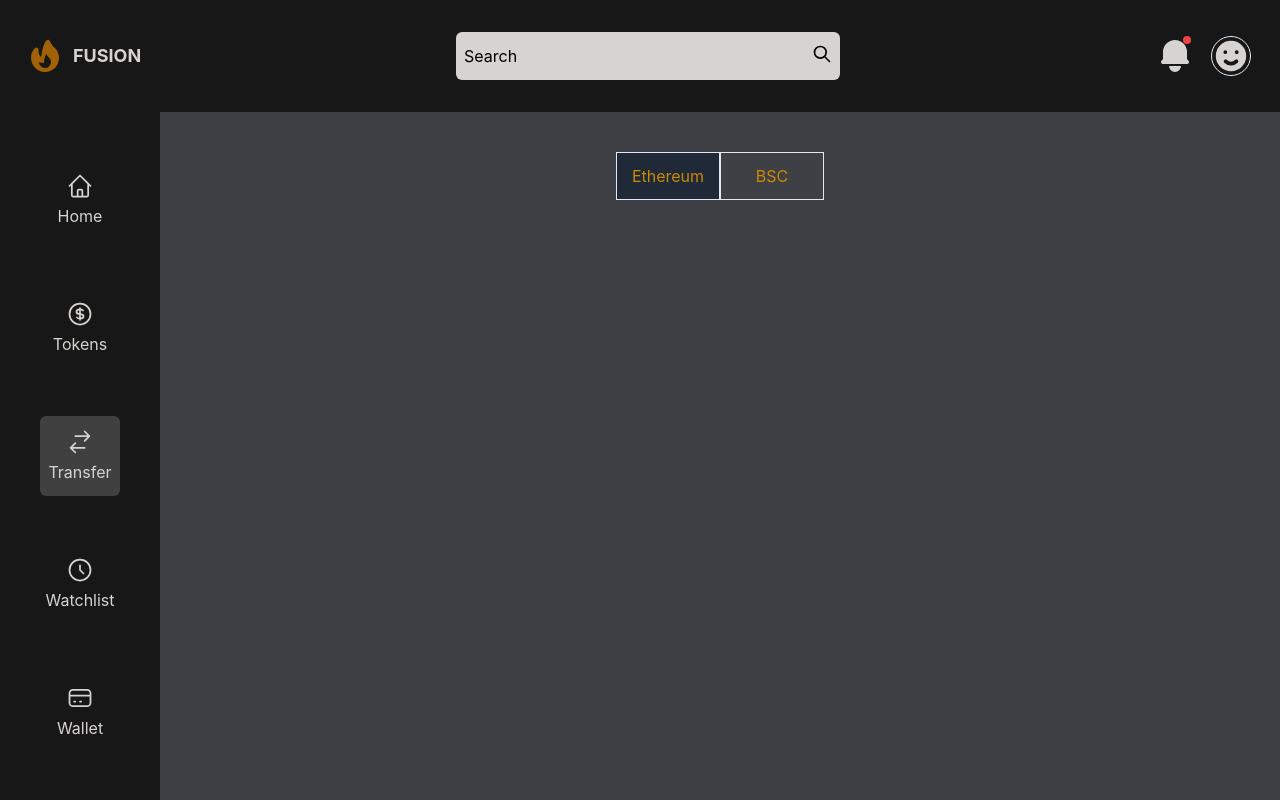
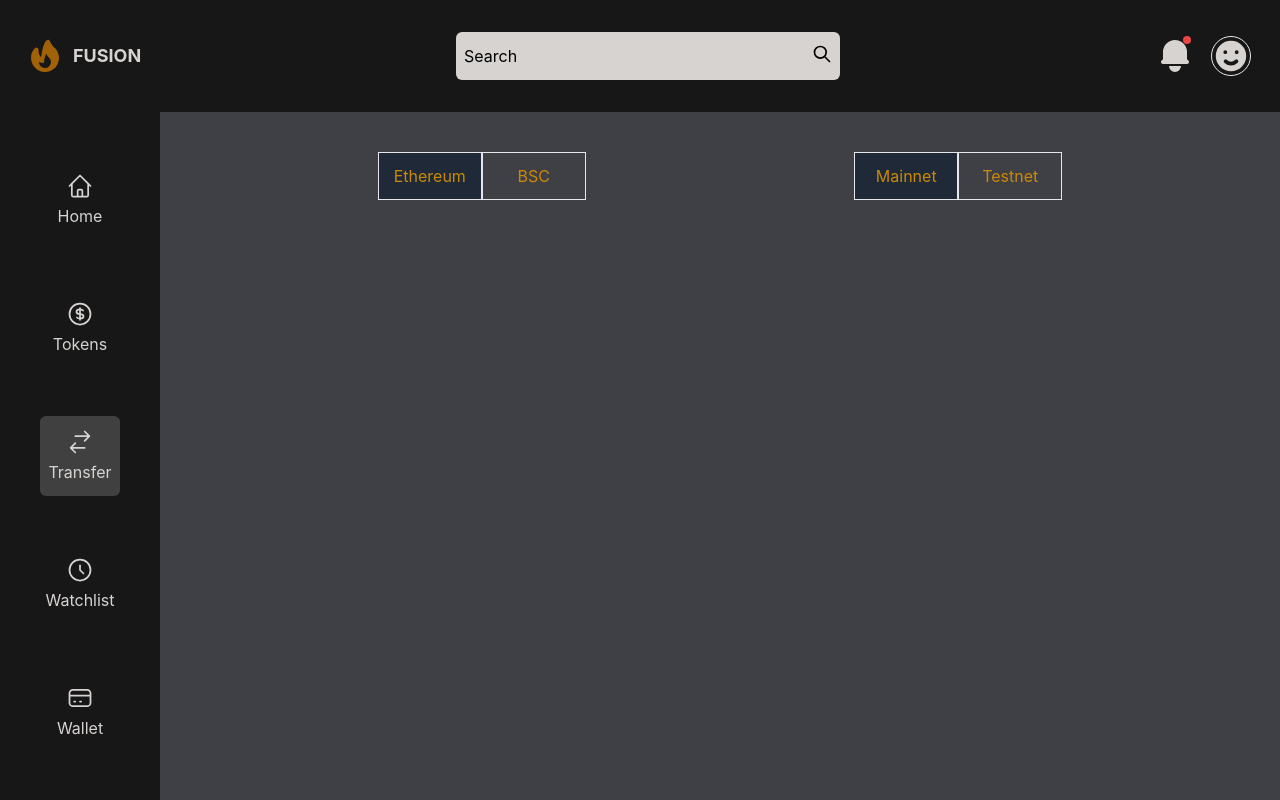
Before and after one commit to cajr11/fusion-cryptoapp-reactjs, a React (Create React App) app: page /transfer in a window 1280 px wide. Built offline with nearby package versions, Linux system fonts and the light colour scheme; no server answers.

Commit message:
chain network selector tab

```diff
--- /dev/null
+++ b/src/components/transfer/BscNetworks.js
@@ -0,0 +1,28 @@
+import React, { useState } from 'react'
+
+const BscNetworks = () => {
+    const [mainNetActive, setMainNetActive] = useState(true);
+    const [testNetActive, setTestNetActive] = useState(false);
+
+    const mainNetActiveHandler = () => {
+        setTestNetActive(false)
+        setMainNetActive(true);
+    }
+
+    const testNetActiveHandler = () => {
+        setMainNetActive(false);
+        setTestNetActive(true)
+    }
+
+  return (
+    <div className='w-40 md:w-52 h-full flex items-center justify-evenly'>
+        <input type="radio" name="chain" value="Ethereum" className='hidden'/>
+        <label for="ethereum" className={`${mainNetActive ? 'bg-gray-800' : ''} text-yellow-600 border w-1/2 text-center h-full flex items-center justify-center cursor-pointer`} onClick={mainNetActiveHandler}>Mainnet</label>
+
+        <input type="radio" name="chain" value="BSC" className='hidden'/>
+        <label for="BSC" className={`${testNetActive ? 'bg-gray-800' : ''} text-yellow-600 border w-1/2 text-center h-full flex items-center justify-center cursor-pointer`} onClick={testNetActiveHandler}>Testnet</label>
+    </div>
+  )
+}
+
+export default BscNetworks
--- a/src/components/transfer/Chain.js
+++ b/src/components/transfer/Chain.js
@@ -1,4 +1,6 @@
 import React, { useState } from 'react';
+import BscNetworks from './BscNetworks';
+import EthereumNetworks from './EthereumNetworks';
 
 const Chain = () => {
     const [ethActive, setEthActive] = useState(true);
@@ -16,13 +18,25 @@ const Chain = () => {
 
   return (
     <div className='w-11/12 mx-auto mt-10 flex items-center justify-center h-12'>
-        <div className='w-52 h-full flex items-center justify-evenly'>
-            <input type="radio" name="chain" value="Ethereum" className='hidden'/>
-            <label for="ethereum" className={`${ethActive ? 'bg-gray-800' : ''} text-yellow-600 border w-1/2 text-center h-full flex items-center justify-center cursor-pointer`} onClick={ethSelectedHandler}>Ethereum</label>
 
-            <input type="radio" name="chain" value="BSC" className='hidden'/>
-            <label for="BSC" className={`${bscActive ? 'bg-gray-800' : ''} text-yellow-600 border w-1/2 text-center h-full flex items-center justify-center cursor-pointer`} onClick={bscSelectedHandler}>BSC</label>
-        </div>
+       <div className='w-full h-full flex items-center justify-between md:w-4/6'>
+
+            {/* Chains */}
+            <div className='w-40 md:w-52 h-full flex items-center justify-evenly'>
+                <input type="radio" name="chain" value="Ethereum" className='hidden'/>
+                <label for="ethereum" className={`${ethActive ? 'bg-gray-800' : ''} text-yellow-600 border w-1/2 text-center h-full flex items-center justify-center cursor-pointer`} onClick={ethSelectedHandler}>Ethereum</label>
+
+                <input type="radio" name="chain" value="BSC" className='hidden'/>
+                <label for="BSC" className={`${bscActive ? 'bg-gray-800' : ''} text-yellow-600 border w-1/2 text-center h-full flex items-center justify-center cursor-pointer`} onClick={bscSelectedHandler}>BSC</label>
+            </div>
+
+
+            {/* Networks */}
+            {ethActive && <EthereumNetworks />}
+            {bscActive && <BscNetworks />}
+
+       </div>
+
     </div>
   )
 }
--- /dev/null
+++ b/src/components/transfer/EthereumNetworks.js
@@ -0,0 +1,28 @@
+import React,{ useState } from 'react'
+
+const EthereumNetworks = () => {
+    const [mainNetActive, setMainNetActive] = useState(true);
+    const [testNetActive, setTestNetActive] = useState(false);
+
+    const mainNetActiveHandler = () => {
+        setTestNetActive(false)
+        setMainNetActive(true);
+    }
+
+    const testNetActiveHandler = () => {
+        setMainNetActive(false);
+        setTestNetActive(true)
+    }
+
+  return (
+    <div className='w-40 md:w-52 h-full flex items-center justify-evenly'>
+        <input type="radio" name="chain" value="Ethereum" className='hidden'/>
+        <label for="ethereum" className={`${mainNetActive ? 'bg-gray-800' : ''} text-yellow-600 border w-1/2 text-center h-full flex items-center justify-center cursor-pointer`} onClick={mainNetActiveHandler}>Mainnet</label>
+
+        <input type="radio" name="chain" value="BSC" className='hidden'/>
+        <label for="BSC" className={`${testNetActive ? 'bg-gray-800' : ''} text-yellow-600 border w-1/2 text-center h-full flex items-center justify-center cursor-pointer`} onClick={testNetActiveHandler}>Testnet</label>
+    </div>
+  )
+}
+
+export default EthereumNetworks
```
